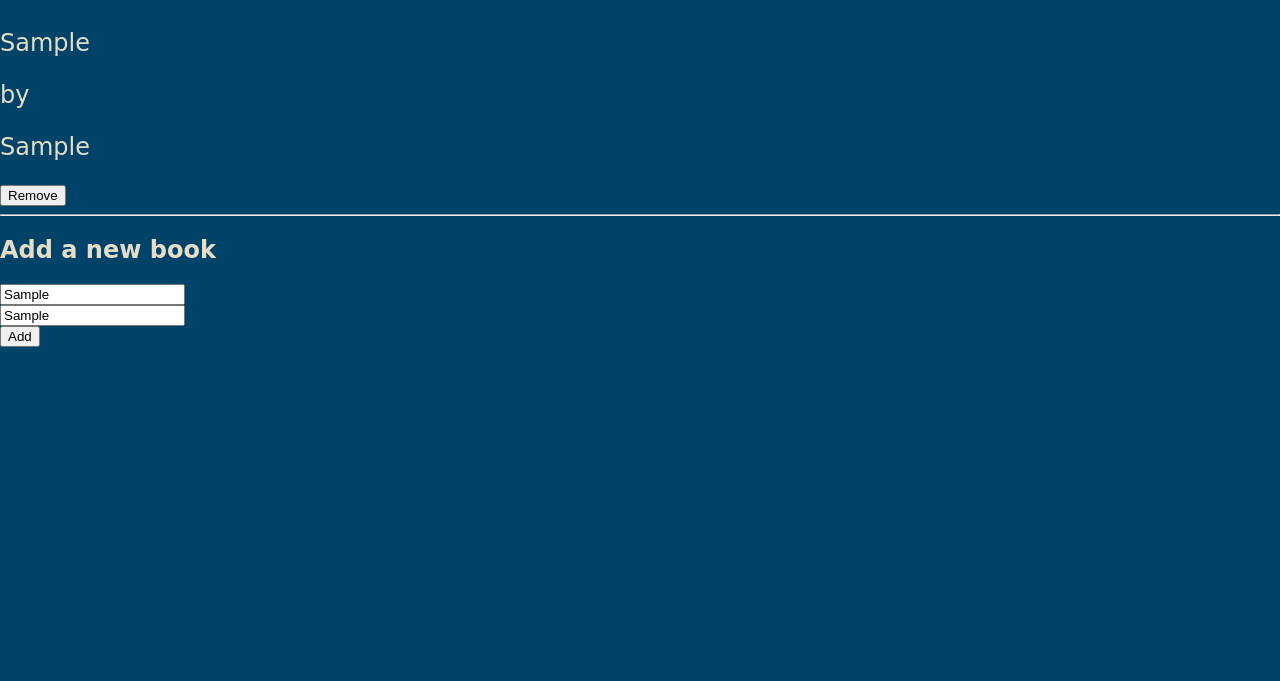
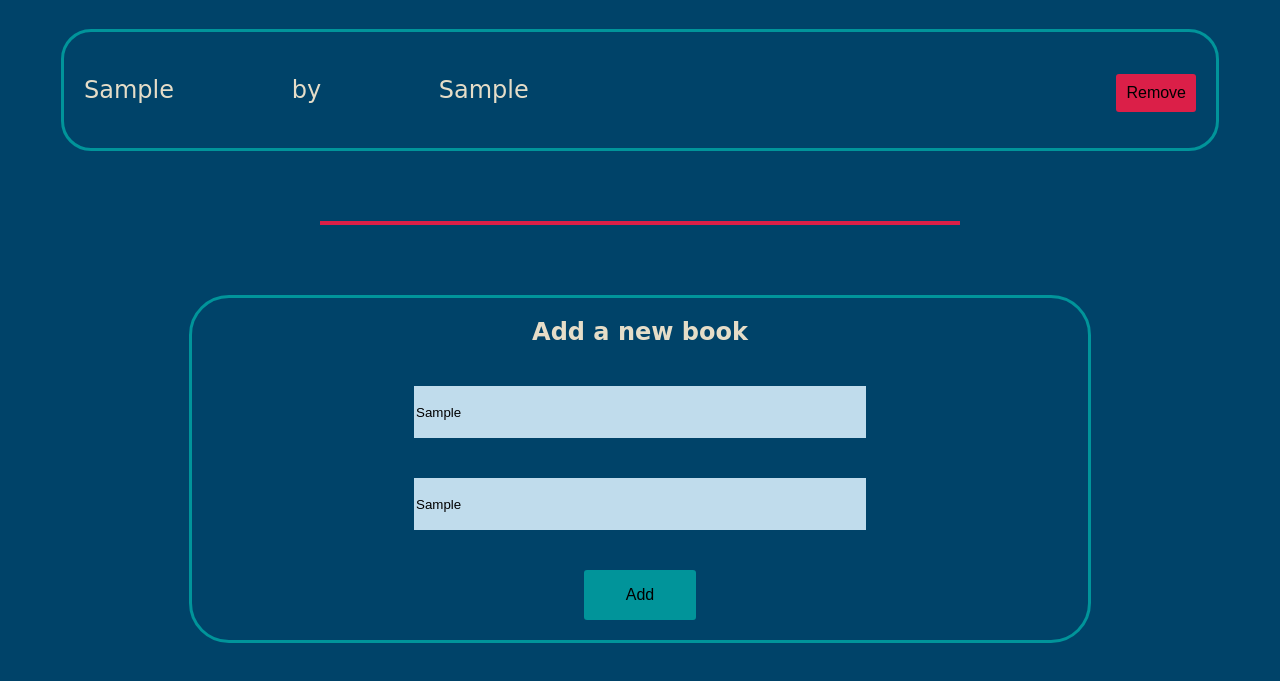
Before and after one commit to benwmx/Awesome-books, a plain HTML site: page index.html in a window 1280 px wide. Both pictures are taken after typing "Sample", "Sample" into the empty fields and a click on the button "Add". Shown: the part 91-772 px from the top of the page. Drawn offline with Linux system fonts and the light colour scheme; a web font is replaced by a local one.

Commit message:
Add styling to the page

```diff
--- a/style.css
+++ b/style.css
@@ -31,3 +31,100 @@ h2 {
   font-family: var(--font-boogaloo);
   color: var(--color-sand);
 }
+
+.books {
+width: 90%;
+border: 3px solid var(--color-teal);
+border-radius: 30px;
+margin: 10px auto;
+overflow: hidden;
+-webkit-border-radius: 30px;
+-moz-border-radius: 30px;
+-ms-border-radius: 30px;
+-o-border-radius: 30px;
+}
+
+.books .remove {
+background-color: var(--color-red);
+border: transparent;
+padding: 10px;
+font-size: 1rem;
+border-radius: 3px;
+-webkit-border-radius: 3px;
+-moz-border-radius: 3px;
+-ms-border-radius: 3px;
+-o-border-radius: 3px;
+}
+
+.books .remove:active {
+background-color: var(--color-sand);
+color: var(--color-red);
+}
+
+hr {
+width: 90%;
+color: var(--color-sand);
+}
+
+.books .book:last-child hr {
+display: none;
+}
+
+.line {
+background-color: var(--color-red);
+width: 50%;
+height: 4px;
+margin: 70px auto;
+}
+
+.add-new-book {
+width: 70%;
+margin: 70px auto;
+text-align: center;
+border: 3px solid var(--color-teal);
+border-radius: 40px;
+-webkit-border-radius: 40px;
+-moz-border-radius: 40px;
+-ms-border-radius: 40px;
+-o-border-radius: 40px;
+}
+
+.add-new-book form input {
+  width: 50%;
+  height: 50px;
+  margin: 20px auto;
+  background-color: var(--color-baby);
+  border: none;
+}
+
+.add-new-book form .submit {
+  width: 7rem;
+  background-color: var(--color-teal);
+  border: transparent;
+  padding: 10px;
+  font-size: 1rem;
+  border-radius: 3px;
+  -webkit-border-radius: 3px;
+  -moz-border-radius: 3px;
+  -ms-border-radius: 3px;
+  -o-border-radius: 3px;
+}
+
+.add-new-book form .submit:active {
+  background-color: var(--color-sand);
+  color: var(--color-teal);
+}
+
+
+.info {
+  display: flex;
+  align-items: baseline;
+  justify-content: space-between;
+  padding: 20px;
+}
+
+.title-author {
+  display: flex;
+  width: 40%;
+  justify-content: space-between;
+}
```
